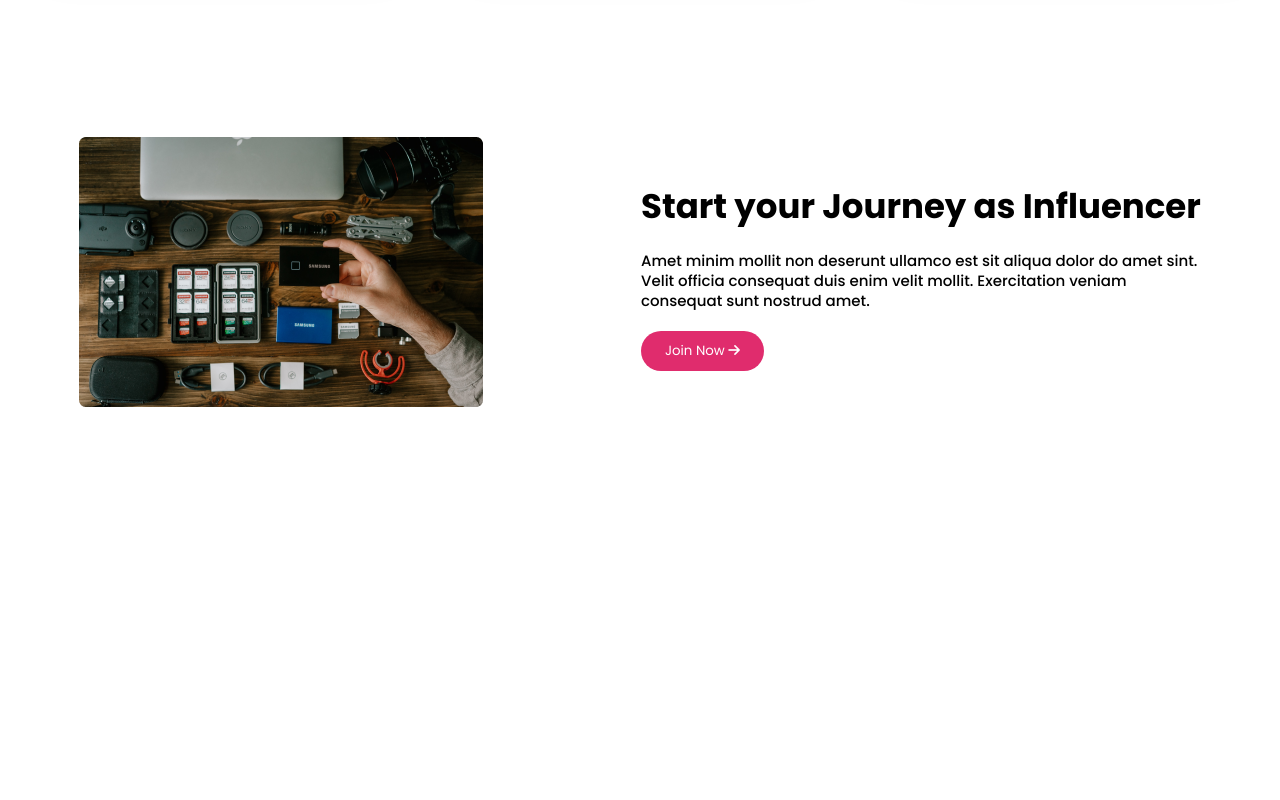
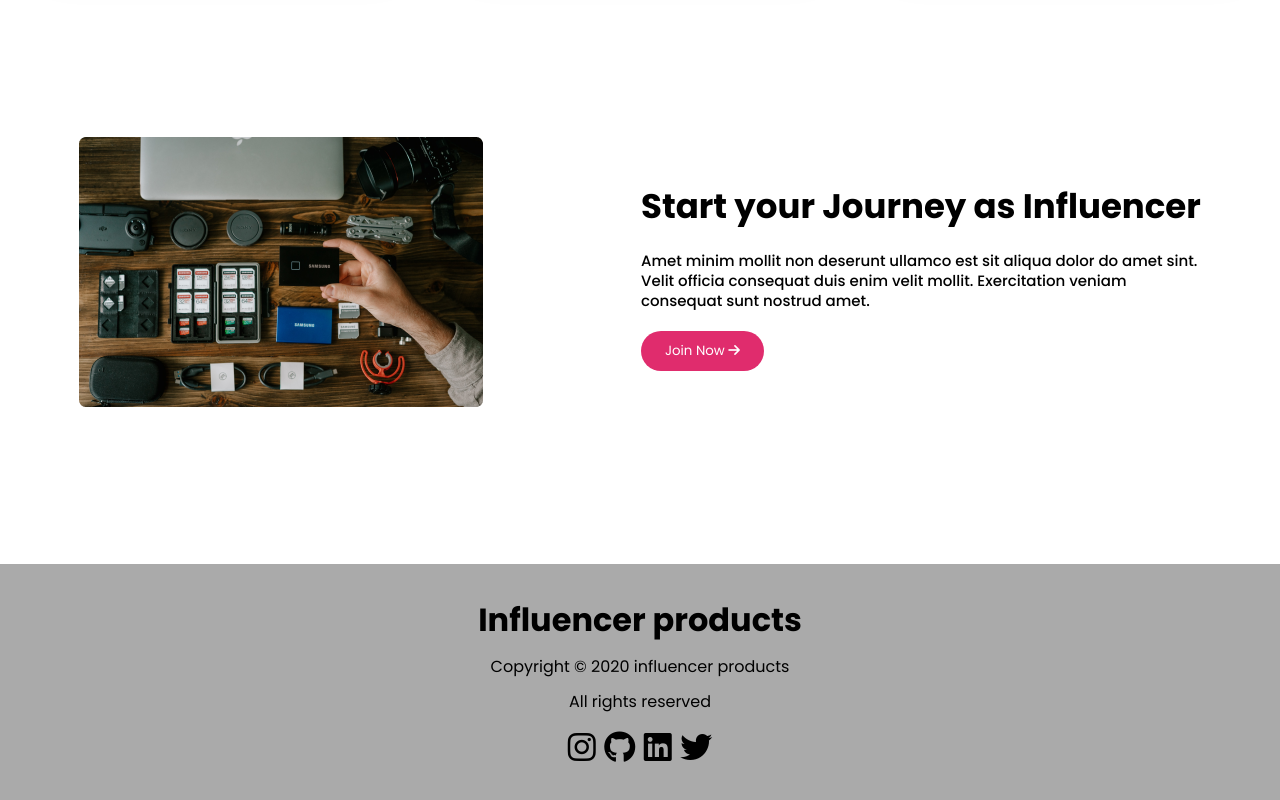
Before and after one commit to B4t33n/influencer-gear, a plain HTML site: page index.html in a window 1280 px wide. Shown: the part 2511-3311 px from the top of the page. Before the commit the page ends 2955 px from the top, so only its background shows below. Drawn offline with Linux system fonts and the light colour scheme.

Commit message:
added footer section

```diff
--- a/index.html
+++ b/index.html
@@ -142,7 +142,16 @@
           </section>
     </main>
     <footer class="footer">
+        <h1>Influencer products</h1>
+        <p>Copyright © 2020  influencer products</p>
+        <p>All rights reserved</p>
 
+        <div class="icon">
+            <i class="fa-brands fa-instagram"></i>
+            <i class="fa-brands fa-github"></i>
+            <i class="fa-brands fa-linkedin"></i>
+            <i class="fa-brands fa-twitter"></i>
+        </div>
     </footer>
 </body>
 </html>
--- a/stytle/style.css
+++ b/stytle/style.css
@@ -155,6 +155,24 @@ ul, li, a{
     margin: 20px 0;
 }
 
+/* footer style */
+.footer{
+    background: rgb(170, 170, 170);
+    text-align: center;
+    height: 15rem;
+    display: flex;
+    flex-direction: column;
+    gap: 10px;
+    justify-content: center;
+    align-items: center;
+    margin-top: 150px;
+}
+
+.icon{
+    font-size: 2rem;
+    padding: ;
+}
+
 
 
 
```
